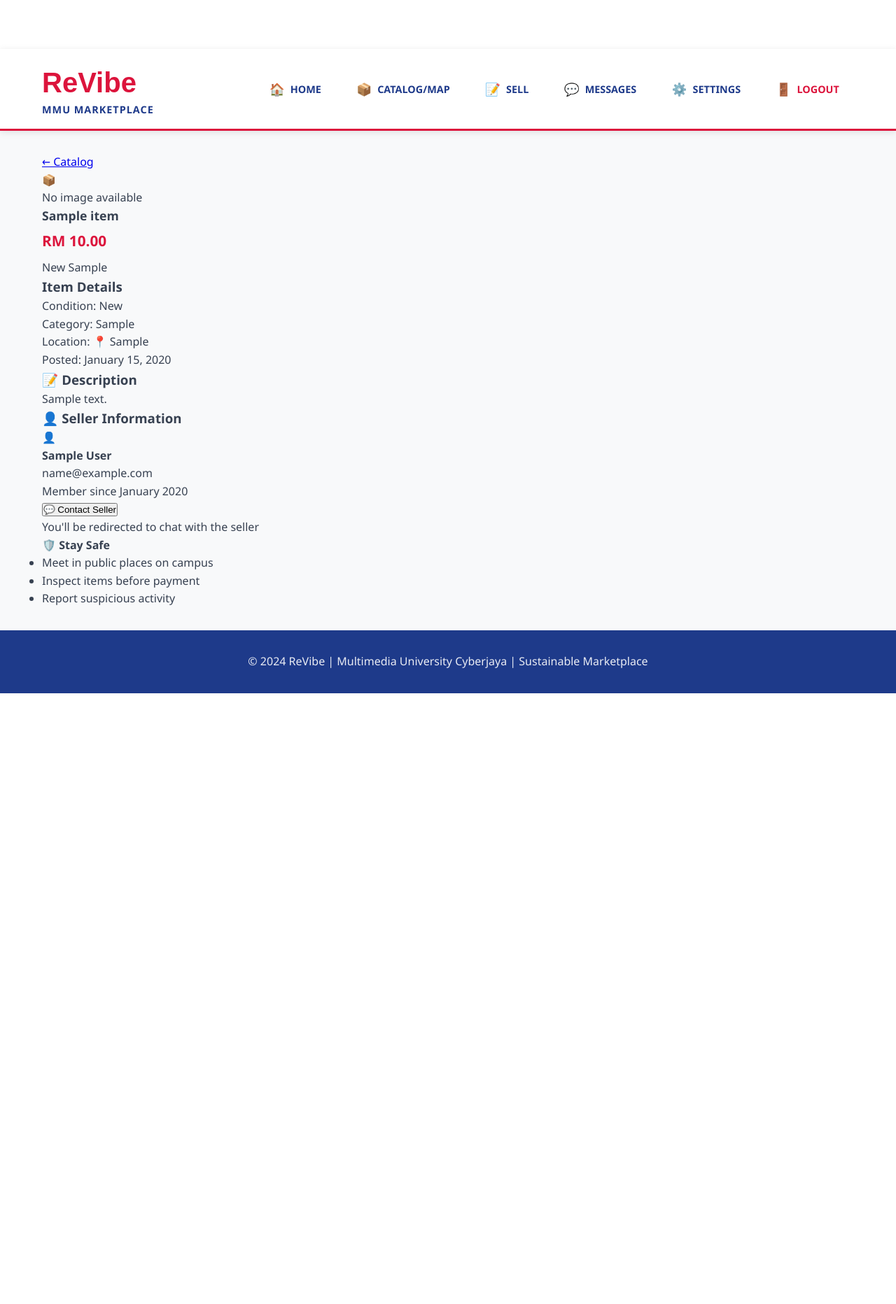
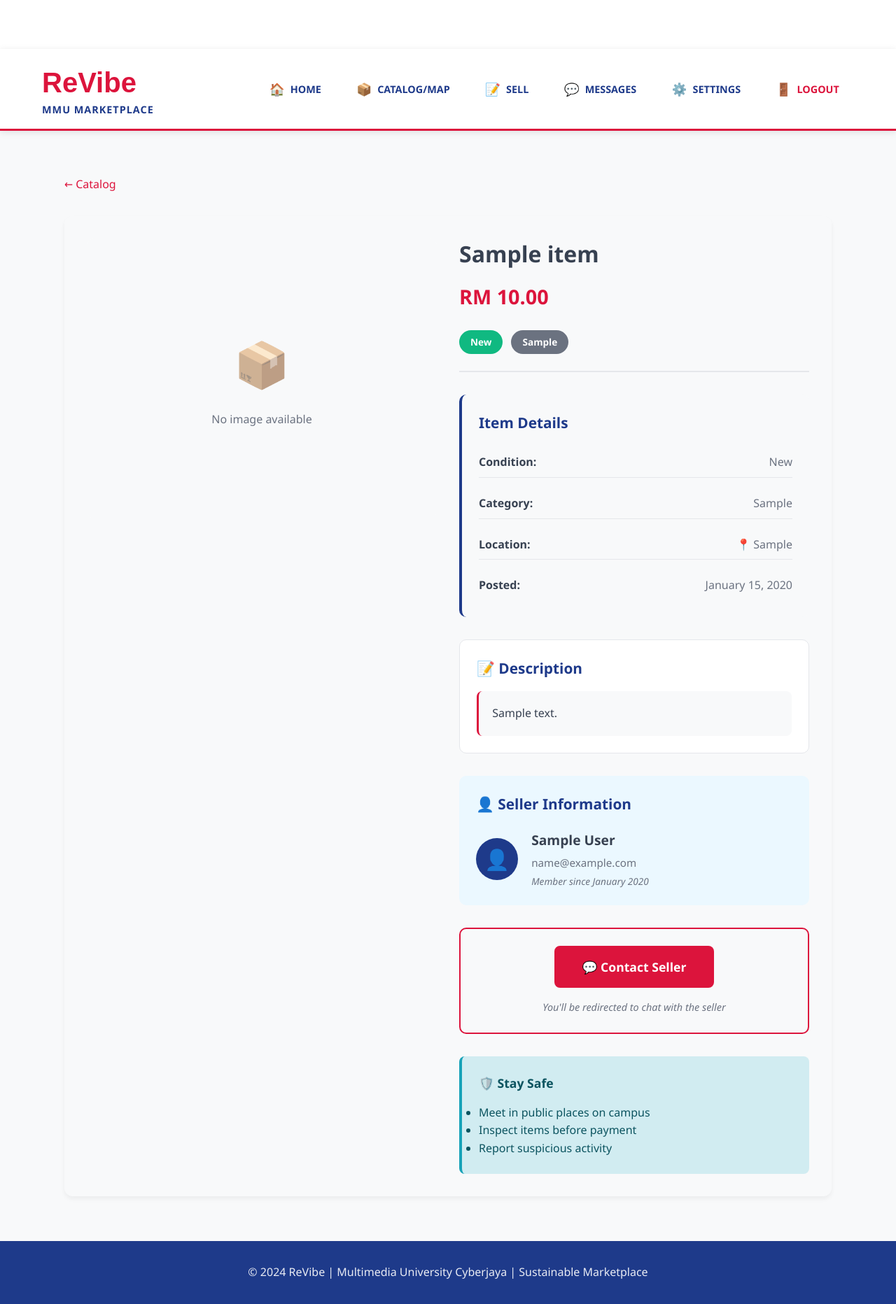
Before and after one commit to wafwafiq/G10_ReVibe, a Flask app: page /item/1 in a window 1280 px wide. Shown: the whole page at 70% size. Before the commit the page ends 991 px from the top, so only its background shows below. Run offline with Flask 3, Linux system fonts and the light colour scheme; a user stored in the database is signed in; tables that the repository leaves empty hold one stand-in row (values such as "Sample post"); parts of the project's set-up code (start-up, migrations or seed data) failed here and were passed over.

Commit message:
fixed views detail should now work properly in catalog and added style for view detils

```diff
--- a/website/static/css/style.css
+++ b/website/static/css/style.css
@@ -2142,3 +2142,62 @@
   z-index: 0;
   height: calc(100vh - 70px); /* full height minus navbar */
 }
+
+/* ========================================
+   [ITEM-DETAIL] Item Detail Page Styles
+   ======================================== */
+.item-detail-page { max-width: 1200px; margin: 0 auto; padding: 2rem; }
+.breadcrumb { margin-bottom: 2rem; }
+.breadcrumb-link { color: var(--primary-red); text-decoration: none; }
+.breadcrumb-link:hover { color: var(--primary-blue); }
+
+.item-detail-container { display: grid; grid-template-columns: 1fr 1fr; gap: 2rem; padding: 2rem; border-radius: 12px; box-shadow: 0 4px 6px rgba(0,0,0,0.05); }
+
+.photo-gallery { display: flex; flex-direction: column; gap: 1rem; }
+.main-photo { height: 400px; border-radius: 12px; background: var(--light-gray); display: flex; align-items: center; justify-content: center; }
+.main-image { width: 100%; height: 100%; object-fit: cover; }
+.image-placeholder.main-placeholder { text-align: center; color: var(--medium-gray); padding: 2rem; }
+.placeholder-icon { font-size: 4rem; display: block; margin-bottom: 1rem; opacity: 0.6; }
+
+.item-info-panel { display: flex; flex-direction: column; gap: 2rem; }
+.item-header { padding-bottom: 1.5rem; border-bottom: 2px solid var(--border-color); }
+.item-title { font-size: 2rem; font-weight: 700; color: var(--dark-gray); margin-bottom: 1rem; }
+.item-price { font-size: 1.8rem; font-weight: 800; color: var(--primary-red); margin-bottom: 1.5rem; }
+
+.item-badges { display: flex; gap: 0.75rem; }
+.condition-badge, .category-badge { padding: 0.4rem 1rem; border-radius: 20px; font-size: 0.85rem; font-weight: 600; color: white; }
+.condition-badge { background: var(--success-color); }
+.category-badge { background: var(--medium-gray); }
+
+.item-specs { background: var(--light-gray); padding: 1.5rem; border-radius: 10px; border-left: 4px solid var(--primary-blue); }
+.specs-title { color: var(--primary-blue); font-size: 1.3rem; font-weight: 600; margin-bottom: 1.2rem; }
+.specs-grid { display: grid; gap: 1rem; }
+.spec-item { display: flex; justify-content: space-between; padding: 0.5rem 0; border-bottom: 1px solid var(--border-color); }
+.spec-item:last-child { border-bottom: none; }
+.spec-label { font-weight: 600; color: var(--dark-gray); }
+.spec-value { color: var(--medium-gray); }
+
+.item-description { background: white; border: 1px solid var(--border-color); border-radius: 10px; padding: 1.5rem; }
+.description-title { color: var(--primary-blue); font-size: 1.3rem; font-weight: 600; margin-bottom: 1rem; }
+.description-content { background: var(--light-gray); padding: 1.2rem; border-radius: 8px; border-left: 3px solid var(--primary-red); }
+
+.seller-info { background: var(--light-blue); padding: 1.5rem; border-radius: 10px; }
+.seller-title { color: var(--primary-blue); font-size: 1.3rem; font-weight: 600; margin-bottom: 1.2rem; }
+.seller-card { display: flex; align-items: center; gap: 1.2rem; }
+.seller-avatar { width: 60px; height: 60px; background: var(--primary-blue); border-radius: 50%; display: flex; align-items: center; justify-content: center; color: white; font-size: 1.8rem; }
+.seller-name { font-size: 1.2rem; font-weight: 600; color: var(--dark-gray); margin: 0 0 0.3rem 0; }
+.seller-email { color: var(--medium-gray); font-size: 0.95rem; margin: 0 0 0.2rem 0; }
+.seller-joined { color: var(--medium-gray); font-size: 0.85rem; margin: 0; font-style: italic; }
+
+.contact-actions { text-align: center; padding: 1.5rem; border-radius: 10px; border: 2px solid var(--primary-red); }
+.btn-contact-seller { display: inline-block; background: var(--primary-red); color: white; padding: 1rem 2.5rem; border-radius: 8px; font-size: 1.1rem; font-weight: 600; text-decoration: none; margin-bottom: 1rem; }
+.btn-contact-seller:hover { background: #B91C1C; transform: translateY(-2px); }
+.contact-note { color: var(--medium-gray); font-size: 0.9rem; margin: 0; font-style: italic; }
+
+.safety-notice { background: #D1ECF1; border-left: 4px solid #17A2B8; padding: 1.5rem; border-radius: 8px; color: #0C5460; }
+.safety-notice h4 { margin: 0 0 1rem 0; font-size: 1.1rem; font-weight: 600; }
+
+.item-not-found { text-align: center; padding: 4rem 2rem; background: var(--light-gray); border-radius: 12px; margin: 2rem 0; }
+.not-found-icon { font-size: 4rem; margin-bottom: 1.5rem; opacity: 0.6; color: var(--medium-gray); }
+.btn-back-catalog { display: inline-block; background: var(--primary-red); color: white; padding: 1rem 2rem; border-radius: 8px; text-decoration: none; font-weight: 600; }
+.btn-back-catalog:hover { background: #B91C1C; }
--- a/website/templates/catalog.html
+++ b/website/templates/catalog.html
@@ -170,7 +170,7 @@
                 <p>RM {{ item.price }}</p>
                 <p>📍 {{ item.location }}</p>
                 <p>Condition: {{ item.item_condition }}</p>
-                <button onclick="window.location.href='/item/{{ item.id }}'">View Details</button>
+                <button onclick="window.location.href='/item/{{ item.item_id }}'">View Details</button>
             </div>
         `);
 
--- a/website/templates/chatroom.html
+++ b/website/templates/chatroom.html
@@ -47,7 +47,7 @@
 
             <!-- Quick actions to view full details-->
             <div class="context-actions">
-                <a href="{{ url_for('views.item_detail', item_id=item.id) if item else '#' }}"
+                <a href="{{ url_for('views.item_detail', item_id=item.item_id) if item else '#' }}"
                    class="view-item-btn">
                     View Full Details
                 </a>
@@ -106,7 +106,7 @@
 
     <!-- Message Input Form - Send new messages -->
     <div class="message-input-container">
-        <form class="message-form" method="POST" action="{{ url_for('views.send_message', item_id=item.id) if item else '#' }}">
+        <form class="message-form" method="POST" action="{{ url_for('views.send_message', item_id=item.item_id) if item else '#' }}">
             <!-- Message input area -->
             <div class="input-group">
                 <textarea
--- a/website/templates/item_detail.html
+++ b/website/templates/item_detail.html
@@ -27,7 +27,7 @@
             <div class="thumbnail-gallery">
                 {% if item.images %}
                     {% for image in item.images %}
-                    <img src="{{ image }}" alt="Item photo {{ loop.index }}" class="thumbnail" onclick="changeMainImage(this.src)">
+                    <img src="{{ image }}" alt="Item photo {{ loop.index }}" class="thumbnail">
                     {% endfor %}
                 {% endif %}
             </div>
@@ -97,9 +97,9 @@
 
             <!-- Contact Actions -->
             <div class="contact-actions">
-                <button class="btn-contact-seller" onclick="contactSeller({{ item.id }})">
+                <a href="{{ url_for('views.chats') }}" class="btn-contact-seller">
                     💬 Contact Seller
-                </button>
+                </a>
                 <p class="contact-note">
                     You'll be redirected to chat with the seller
                 </p>
@@ -128,19 +128,4 @@
     {% endif %}
 </div>
 
-<script>
-// Simple image gallery functionality
-function changeMainImage(newSrc) {
-    const mainImage = document.getElementById('main-image');
-    if (mainImage) {
-        mainImage.src = newSrc;
-    }
-}
-
-// Contact seller functionality(chat later)
-function contactSeller(itemId) {
-    // chat page later
-    console.log('Contact seller for item ID:', itemId);
-}
-</script>
 {% endblock %}
```
